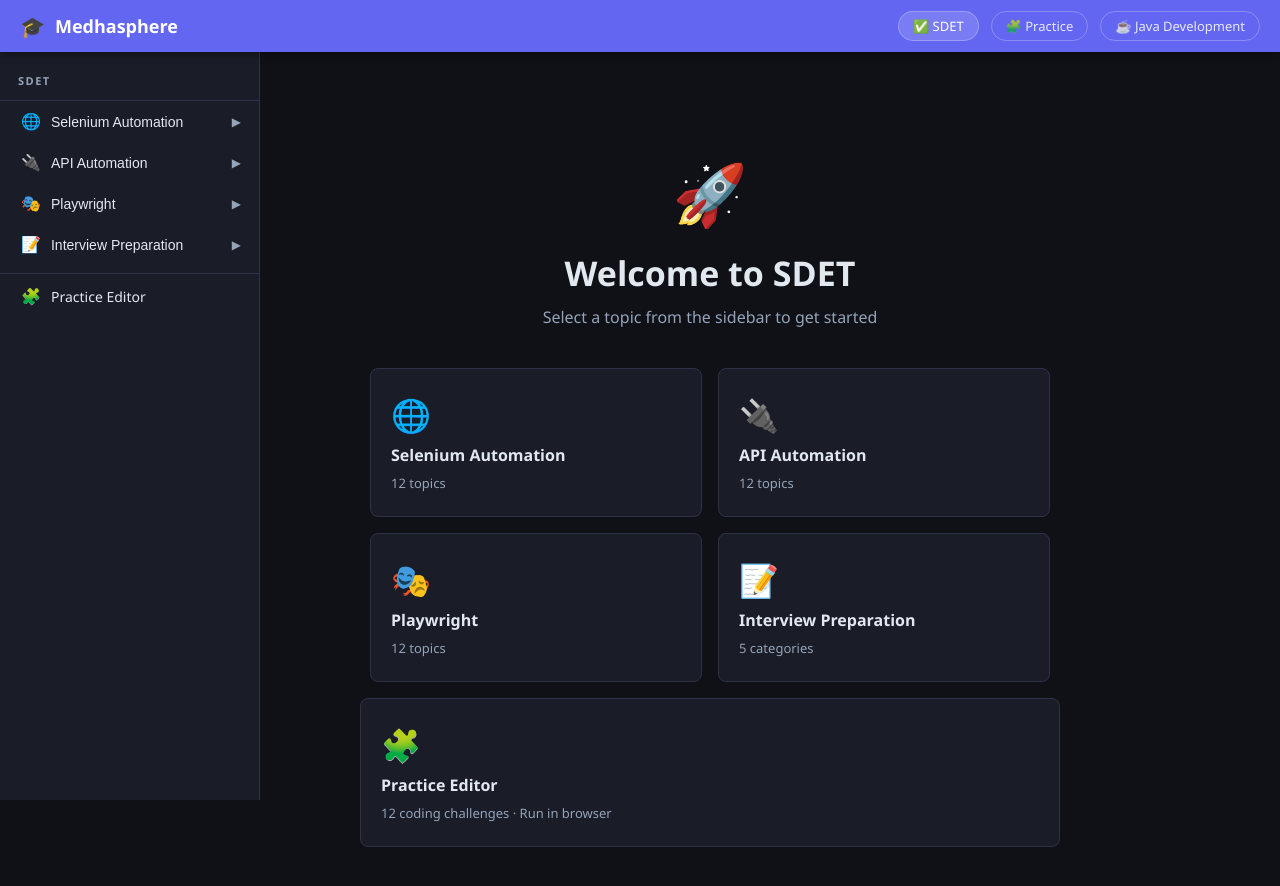
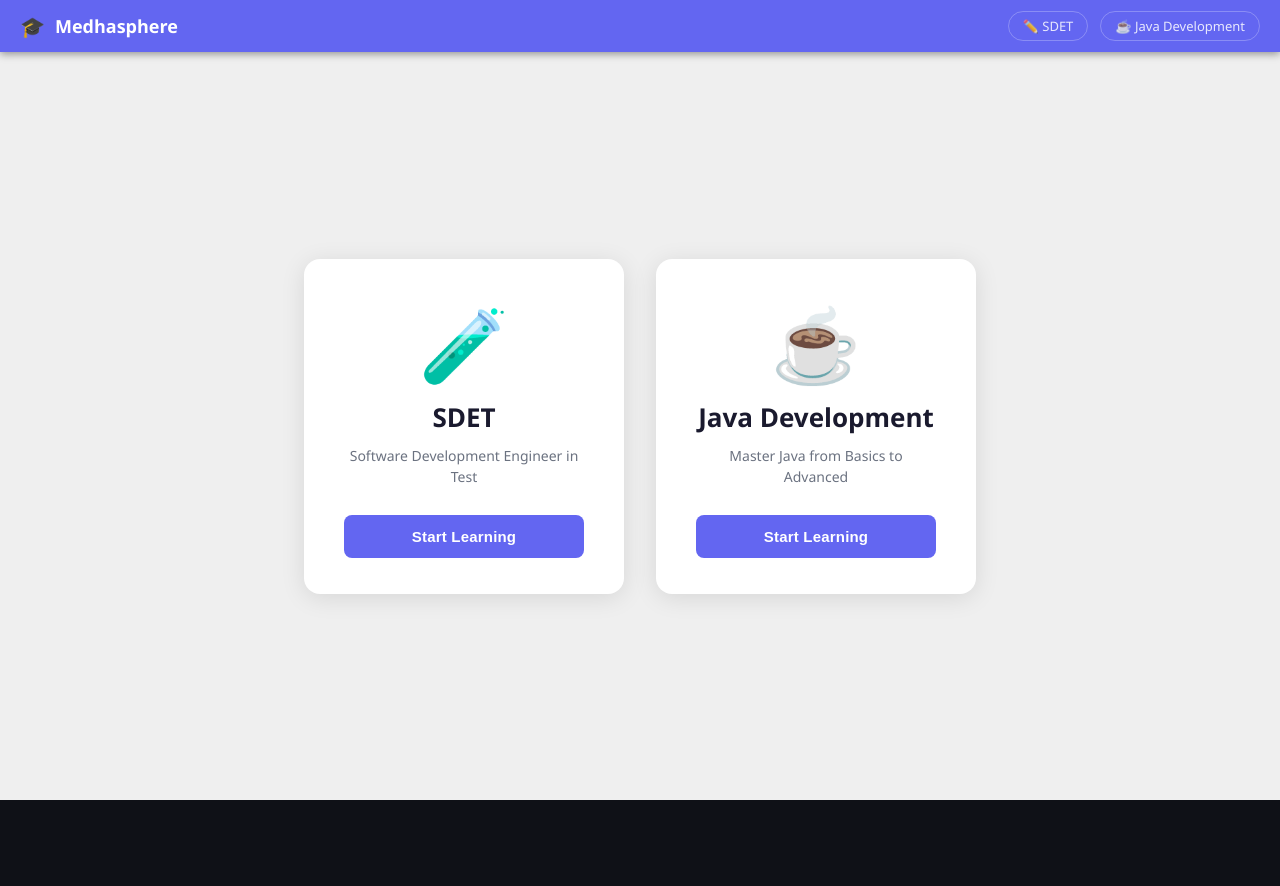
Before and after one commit to Sakshidhole04/SDET-HUB, a React (Vite) app: page / in a window 1280 px wide. Shown: the top 886 px of the page. After the commit the page ends 800 px from the top, so only its background shows below. Built offline with nearby package versions, Linux system fonts and the light colour scheme.

Commit message:
Redesign landing page to match Medhasphere screenshot

```diff
--- a/src/App.css
+++ b/src/App.css
@@ -15,6 +15,88 @@
   --radius: 8px;
   font-family: 'Segoe UI', system-ui, sans-serif;
 }
+
+/* ===== LANDING PAGE ===== */
+.landing-main {
+  flex: 1;
+  background: #efefef;
+  min-height: calc(100vh - var(--header-h));
+  display: flex;
+  align-items: center;
+  justify-content: center;
+}
+
+.landing-page {
+  width: 100%;
+  display: flex;
+  align-items: center;
+  justify-content: center;
+  padding: 60px 20px;
+}
+
+.landing-cards {
+  display: flex;
+  gap: 32px;
+  justify-content: center;
+  align-items: stretch;
+  flex-wrap: wrap;
+}
+
+.landing-card {
+  background: #fff;
+  border-radius: 16px;
+  box-shadow: 0 4px 24px rgba(0,0,0,0.10);
+  padding: 48px 40px 36px;
+  width: 320px;
+  display: flex;
+  flex-direction: column;
+  align-items: center;
+  text-align: center;
+  cursor: pointer;
+  transition: transform 0.2s, box-shadow 0.2s;
+}
+
+.landing-card:hover {
+  transform: translateY(-4px);
+  box-shadow: 0 8px 36px rgba(99,102,241,0.18);
+}
+
+.landing-card-icon {
+  font-size: 72px;
+  margin-bottom: 20px;
+  line-height: 1;
+}
+
+.landing-card-title {
+  font-size: 26px;
+  font-weight: 700;
+  color: #1a1a2e;
+  margin-bottom: 10px;
+}
+
+.landing-card-sub {
+  font-size: 14px;
+  color: #6b7280;
+  margin-bottom: 28px;
+  line-height: 1.5;
+}
+
+.landing-btn {
+  width: 100%;
+  padding: 13px 0;
+  background: var(--accent);
+  color: #fff;
+  border: none;
+  border-radius: 8px;
+  font-size: 15px;
+  font-weight: 600;
+  cursor: pointer;
+  transition: background 0.2s, transform 0.1s;
+  letter-spacing: 0.2px;
+}
+
+.landing-btn:hover { background: #4f52d4; }
+.landing-btn:active { transform: scale(0.98); }
 
 body { background: var(--bg); color: var(--text); }
 
--- a/src/App.jsx
+++ b/src/App.jsx
@@ -15,14 +15,13 @@
             <span>Medhasphere</span>
           </Link>
           <nav className="header-nav">
-            <Link to="/" className="header-link active">✅ SDET</Link>
-            <Link to="/practice" className="header-link">🧩 Practice</Link>
-            <a href="#" className="header-link">☕ Java Development</a>
+            <Link to="/topic/selenium/1" className="header-link">✏️ SDET</Link>
+            <Link to="/practice" className="header-link">☕ Java Development</Link>
           </nav>
         </header>
         <div className="app-body">
           <Routes>
-            <Route path="/" element={<><Sidebar /><main className="main-content"><Home /></main></>} />
+            <Route path="/" element={<main className="landing-main"><Home /></main>} />
             <Route
               path="/topic/:topicKey/:subtopicId"
               element={<><Sidebar /><main className="main-content"><TopicPage /></main></>}
--- a/src/pages/Home.jsx
+++ b/src/pages/Home.jsx
@@ -1,32 +1,33 @@
-import { Link } from 'react-router-dom';
-import { topics } from '../data/topics';
+import { useNavigate } from 'react-router-dom';
 
 export default function Home() {
+  const navigate = useNavigate();
+
   return (
-    <div className="home">
-      <div className="welcome-hero">
-        <div className="rocket">🚀</div>
-        <h1>Welcome to SDET</h1>
-        <p>Select a topic from the sidebar to get started</p>
+    <div className="landing-page">
+      <div className="landing-cards">
+
+        {/* SDET Card */}
+        <div className="landing-card" onClick={() => navigate('/topic/selenium/1')}>
+          <div className="landing-card-icon">🧪</div>
+          <h2 className="landing-card-title">SDET</h2>
+          <p className="landing-card-sub">Software Development Engineer in Test</p>
+          <button className="landing-btn" onClick={e => { e.stopPropagation(); navigate('/topic/selenium/1'); }}>
+            Start Learning
+          </button>
+        </div>
+
+        {/* Java Development Card */}
+        <div className="landing-card" onClick={() => navigate('/practice')}>
+          <div className="landing-card-icon">☕</div>
+          <h2 className="landing-card-title">Java Development</h2>
+          <p className="landing-card-sub">Master Java from Basics to Advanced</p>
+          <button className="landing-btn" onClick={e => { e.stopPropagation(); navigate('/practice'); }}>
+            Start Learning
+          </button>
+        </div>
+
       </div>
-      <div className="topic-cards">
-        {Object.entries(topics).map(([key, topic]) => (
-          <Link to={`/topic/${key}/1`} key={key} className="topic-card">
-            <div className="card-icon">{topic.icon}</div>
-            <div className="card-title">{topic.title}</div>
-            <div className="card-count">
-              {topic.subtopics.length}{' '}
-              {key === 'interview' ? 'categories' : 'topics'}
-            </div>
-          </Link>
-        ))}
-      </div>
-      <div style={{ height: 16 }} />
-      <Link to="/practice" className="topic-card practice-card">
-        <div className="card-icon">🧩</div>
-        <div className="card-title">Practice Editor</div>
-        <div className="card-count">12 coding challenges · Run in browser</div>
-      </Link>
     </div>
   );
 }
```
